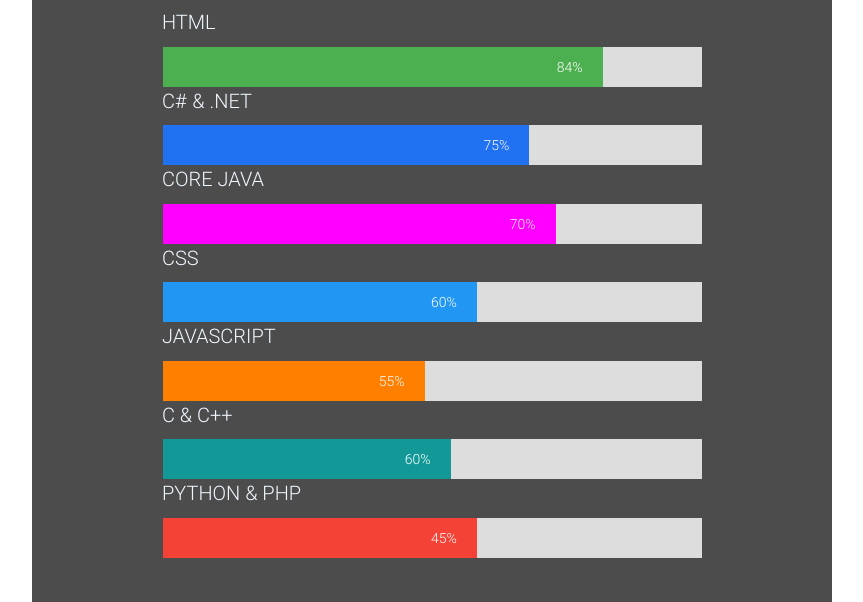
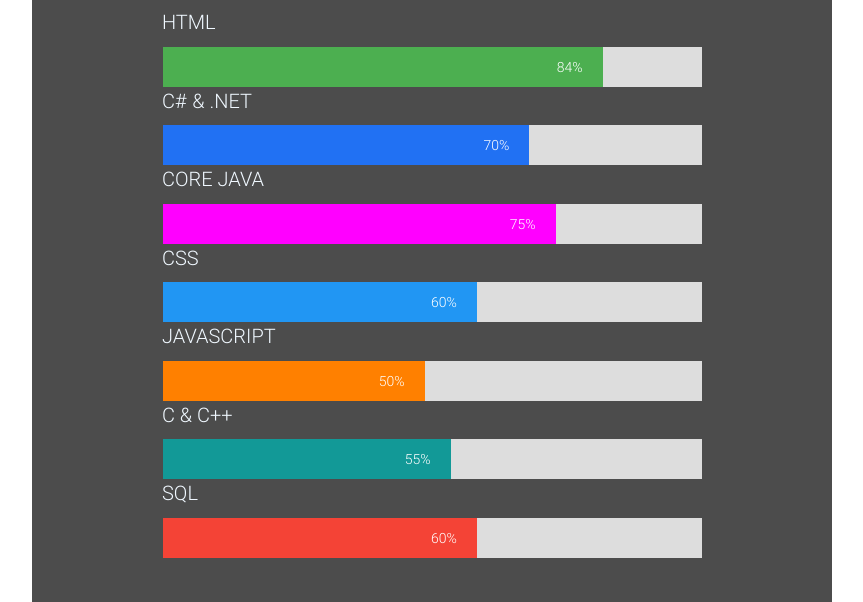
Before and after one commit to anubhavcse08/anubhavpro, a plain HTML site: page index.html in a window 1280 px wide. Shown: the part 1148-1750 px from the top of the page, without its empty margins (208-1071 px from the left). Drawn offline with nearby package versions, Linux system fonts and the light colour scheme; files that its build step writes are made by us from their sources.

Commit message:
Update index.html

```diff
--- a/index.html
+++ b/index.html
@@ -136,12 +136,12 @@
 
     <p>C# & .NET</p>
     <div class="container" data-aos="fade-up-right">
-        <div class="skills cnet">75%</div>
+        <div class="skills cnet">70%</div>
     </div>
 
     <p>CORE JAVA</p>
     <div class="container" data-aos="fade-up-left">
-        <div class="skills java">70%</div>
+        <div class="skills java">75%</div>
     </div>
 
     <p>CSS</p>
@@ -151,17 +151,17 @@
 
     <p>JAVASCRIPT</p>
     <div class="container" data-aos="fade-up-left">
-        <div class="skills js">55%</div>
+        <div class="skills js">50%</div>
     </div>
 
     <p>C & C++</p>
     <div class="container" data-aos="fade-up-right" >
-        <div class="skills ccpp">60%</div>
+        <div class="skills ccpp">55%</div>
     </div>
 
-    <p>PYTHON & PHP</p>
+    <p>SQL</p>
     <div class="container" data-aos="fade-left">
-        <div class="skills py">45%</div>
+        <div class="skills py">60%</div>
     </div>
 </div>
 <br>
```
